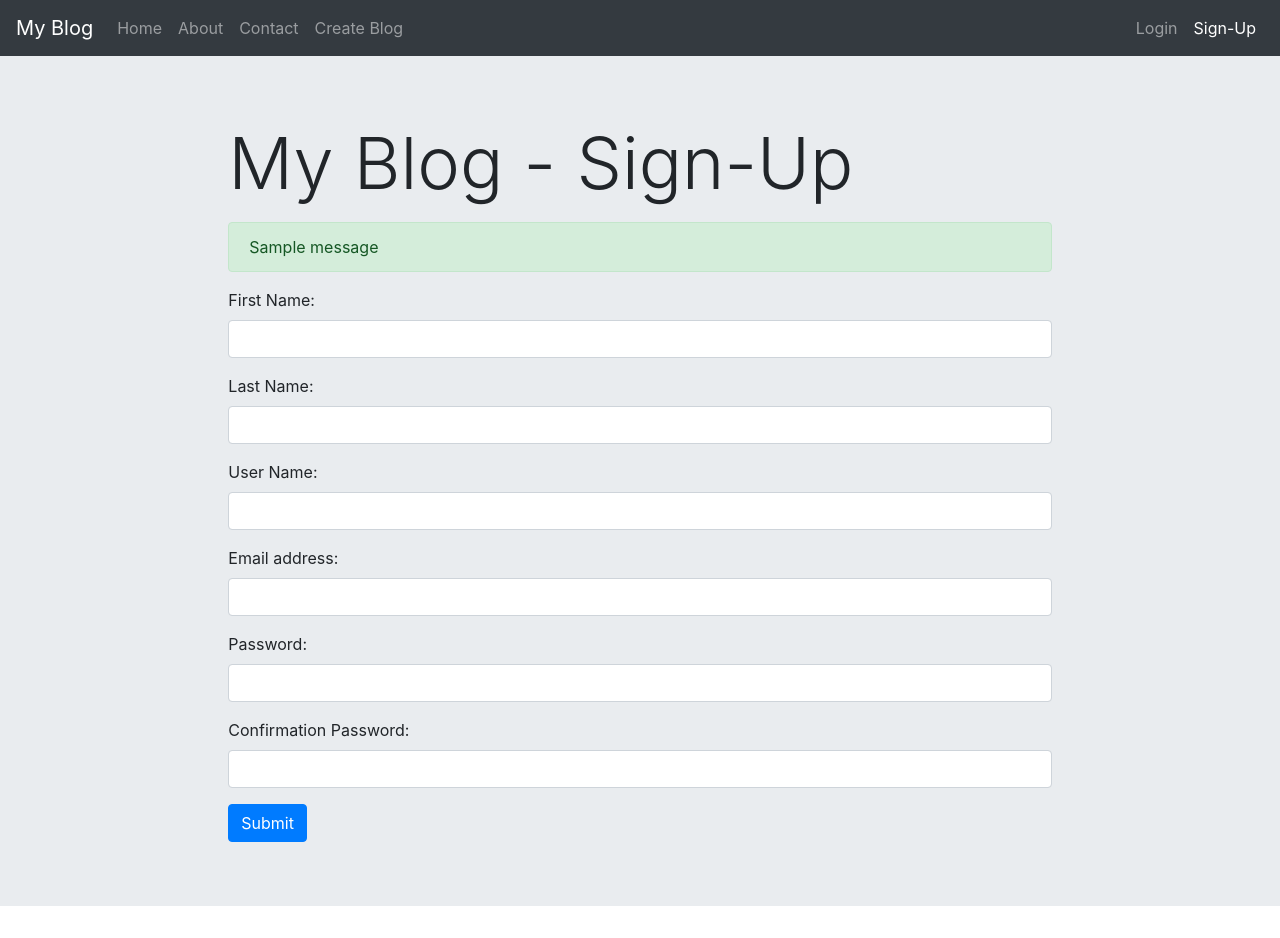
After one commit to bhattaganesh/Blog, a Django app: page /sign-up/ in a window 1280 px wide. The commit adds this page. Run offline with Django 3.2, Linux system fonts and the light colour scheme; one stand-in notice (Sample message) is shown; some libraries are stand-ins or nearby versions.

Commit message:
adding login system functionality

```diff
--- a/myblog/urls.py
+++ b/myblog/urls.py
@@ -13,9 +13,11 @@ Including another URLconf
     1. Import the include() function: from django.urls import include, path
     2. Add a URL to urlpatterns:  path('blog/', include('blog.urls'))
 """
+from django.conf.urls import url
 from django.contrib import admin
 from django.urls import path
-from .views import about,contact, home, detail, deleteBlog, createBlog, updateBlog
+from .views import (about,contact, dashboard, home, detail, deleteBlog, createBlog, updateBlog,
+dashboard, signin, signup, signout)
 from django.conf import settings
 from django.conf.urls.static import static
 
@@ -26,6 +28,10 @@ urlpatterns = [
     path('', home, name="home"),
     path('detail/<int:id>', detail, name="detail"),
     path('blog-delete/<int:id>', deleteBlog, name="blogDelete"),
-    path('blog-create', createBlog, name="blogCreate"),
-    path('blog-update/<int:id>', updateBlog, name="blogUpdate")
+    path('blog-create/', createBlog, name="blogCreate"),
+    path('blog-update/<int:id>', updateBlog, name="blogUpdate"),
+    path('dashboard/', dashboard, name="dashboard"),
+    path('login/', signin, name="signin"),
+    path('sign-up/', signup, name="signup"),
+    path('logout/', signout, name="signout"),
 ] + static(settings.MEDIA_URL,document_root=settings.MEDIA_ROOT)
--- a/myblog/views.py
+++ b/myblog/views.py
@@ -1,4 +1,8 @@
 from  django.shortcuts import HttpResponse,render, get_object_or_404,redirect
+from django.contrib.auth.decorators import login_required
+from django.contrib.auth.models import User
+from django.contrib import messages
+from django.contrib.auth import authenticate, login, logout
 from  blog.models import Post
 from blog.form import BlogForm
 def about(request):
@@ -54,3 +58,61 @@ def updateBlog(request,id):
     }
 
     return render(request,'update-blog.html',context)
+
+@login_required(login_url='signin')
+
+def dashboard(request):
+    return render(request,'dashboard.html')
+
+
+def signin(request):
+    if request.method == 'POST':
+        username = request.POST['username']
+        pwd = request.POST['pwd']
+        user = authenticate(username = username, password = pwd)
+        if user is not None:
+            login(request, user)
+            return redirect("dashboard")
+        else:
+            messages.add_message(request,messages.ERROR,"Username or passsword does not match")
+            return redirect("signin")
+    return render(request,'login.html')
+
+
+def signup(request):
+    context = {}
+    if request.method == 'POST':
+        fname = request.POST['firstname']
+        lname = request.POST['lastname']
+        username = request.POST['username']
+        email = request.POST['email']
+        pwd = request.POST['pwd']
+        cpwd = request.POST['cpwd']
+        context.update({
+            "firstname" : fname,
+            "lastname" : lname,
+            "username" : username,
+            "email" : email
+        })
+        if len(username) == 0:
+            messages.add_message(request,messages.ERROR,"Sorry!, username can't be empty")
+            return render(request,'signup.html',context)
+
+        if pwd == cpwd:
+            user = User(username = username, first_name = fname, last_name = lname, email = email)
+            user.set_password(pwd)
+            try:
+                user.save()
+                messages.add_message(request,messages.SUCCESS,"Signup Successful")
+                return redirect("signin")
+            except Exception as e:
+                messages.add_message(request,messages.ERROR,e)
+                return render(request,'signup.html',context)
+        else:
+            messages.add_message(request,messages.ERROR,"Sorry!, confirmation password does not match")
+            return render(request,'signup.html',context)
+    return render(request,'signup.html',context)
+
+def signout(request):
+    logout(request)
+    return redirect('signin')
--- a/templates/base.html
+++ b/templates/base.html
@@ -19,17 +19,17 @@
             </button>
             <div class="collapse navbar-collapse" id="collapsibleNavId">
                 <ul class="navbar-nav mr-auto mt-2 mt-lg-0">
-                    <li class="nav-item active">
-                        <a class="nav-link" href=" {% url 'home' %} ">Home <span class="sr-only">(current)</span></a>
+                    <li class="nav-item">
+                        <a class="nav-link {% if request.path == '/' %} active {% endif %}" href=" {% url 'home' %} ">Home <span class="sr-only">(current)</span></a>
                     </li>
                     <li class="nav-item">
-                        <a class="nav-link" href="{% url 'about' %}">About</a>
+                        <a class="nav-link {% if request.path == '/about/' %} active {% endif %}" href="{% url 'about' %}">About</a>
                     </li>
                     <li class="nav-item">
-                        <a class="nav-link" href="{% url 'contact' %}">Contact</a>
+                        <a class="nav-link {% if request.path == '/contact/' %} active {% endif %}" href="{% url 'contact' %}">Contact</a>
                     </li>
                     <li class="nav-item">
-                        <a class="nav-link" href="{% url 'blogCreate' %}">Create Blog</a>
+                        <a class="nav-link {% if request.path == '/blog-create/' %} active {% endif %}" href="{% url 'blogCreate' %}">Create Blog</a>
                     </li>
                     {% comment %} <li class="nav-item dropdown">
                         <a class="nav-link dropdown-toggle" href="#" id="dropdownId" data-toggle="dropdown" aria-haspopup="true" aria-expanded="false">Dropdown</a>
@@ -38,6 +38,18 @@
                             <a class="dropdown-item" href="#">Action 2</a>
                         </div>
                     </li> {% endcomment %}
+                </ul>
+                <ul class="navbar-nav float-right mt-2 mt-lg-0">
+                    {% if request.user.is_authenticated %}
+                        <li class="nav-item"><a href="{% url 'signout' %}" class="nav link">Logout</a></li>
+                    {% else %}
+                        <li class="nav item">
+                            <a class="nav-link {% if request.path == '/login/' %} active {% endif %}" href="{% url 'signin' %}">Login</a>
+                        </li>
+                        <li class="nav item">
+                            <a class="nav-link {% if request.path == '/sign-up/' %} active {% endif %}" href="{% url 'signup' %}">Sign-Up</a>
+                        </li>
+                    {% endif %}
                 </ul>
                 {% comment %} <form class="form-inline my-2 my-lg-0">
                     <input class="form-control mr-sm-2" type="text" placeholder="Search">
--- /dev/null
+++ b/templates/messages.html
@@ -0,0 +1,9 @@
+{% if messages %}
+  {% for m in messages  %}
+    {% if m.tags == 'success' %}
+        <div class="alert alert-success">{{ m }}</div>
+    {% else %}
+        <div class="alert alert-danger">{{ m }}</div>
+    {% endif %}
+  {% endfor %}
+{% endif %}
--- /dev/null
+++ b/templates/signup.html
@@ -0,0 +1,41 @@
+{% extends 'base.html' %}
+{% block 'title' %} Sign-Up Page {% endblock  %}
+
+{% block 'content' %}
+
+    <div class="jumbotron jumbotron-fluid">
+        <div class="container col-8">
+          <h1 class="display-3 mb-3">My Blog - Sign-Up</h1>
+          <form action="{% url 'signup' %}" method="post">
+            {% include "messages.html" %}
+            {% csrf_token %}
+            <div class="form-group">
+                <label for="firstname">First Name:</label>
+                <input type="text" value="{{ firstname }}" name="firstname" class="form-control" id="firstname">
+              </div>
+              <div class="form-group">
+                <label for="lastname">Last Name:</label>
+                <input type="text" value="{{ lastname }}" name="lastname" class="form-control" id="lastname">
+              </div>
+              <div class="form-group">
+                <label for="username">User Name:</label>
+                <input type="text" value="{{ username }}" name="username" class="form-control" id="username">
+              </div>
+              <div class="form-group">
+                <label for="email">Email address:</label>
+                <input type="email" value="{{ email }}" name="email" class="form-control" id="email">
+              </div>
+              <div class="form-group">
+                <label for="pwd">Password:</label>
+                <input type="password" name="pwd" class="form-control" id="pwd">
+              </div>
+              <div class="form-group">
+                <label for="cpwd">Confirmation Password:</label>
+                <input type="password" name="cpwd" class="form-control" id="cpwd">
+              </div>
+              <button type="submit" class="btn btn-primary">Submit</button>
+            </form>
+        </div>
+    </div>
+
+{% endblock  %}
```
Also changed, not shown: templates/dashboard.html (added, +18 -0 lines), templates/login.html (added, +30 -0 lines), db.sqlite3, media/blog/176294012_3858973877490949_7116352346827221532_n.png (added).
